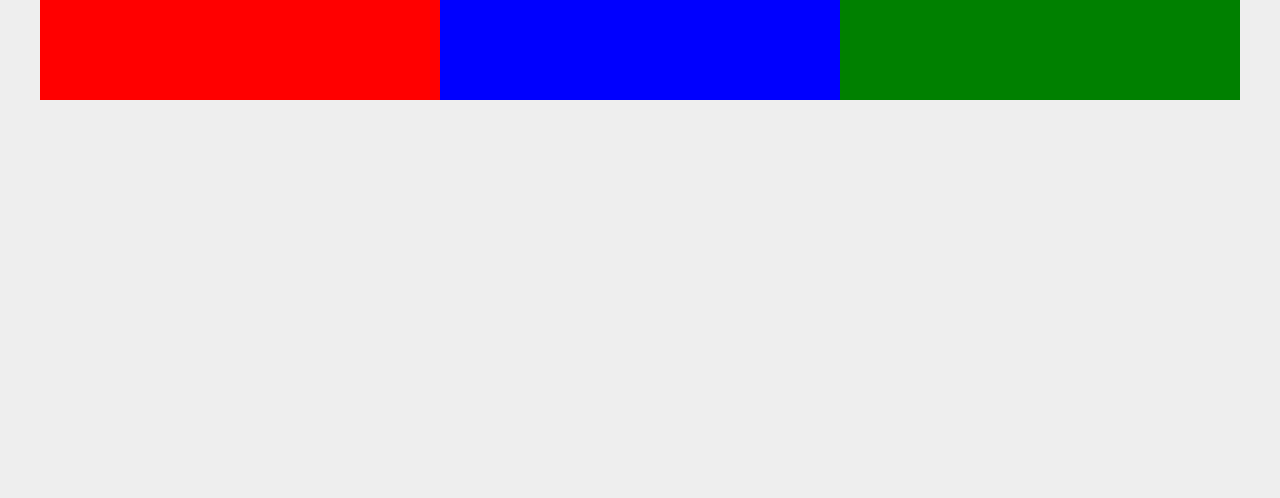
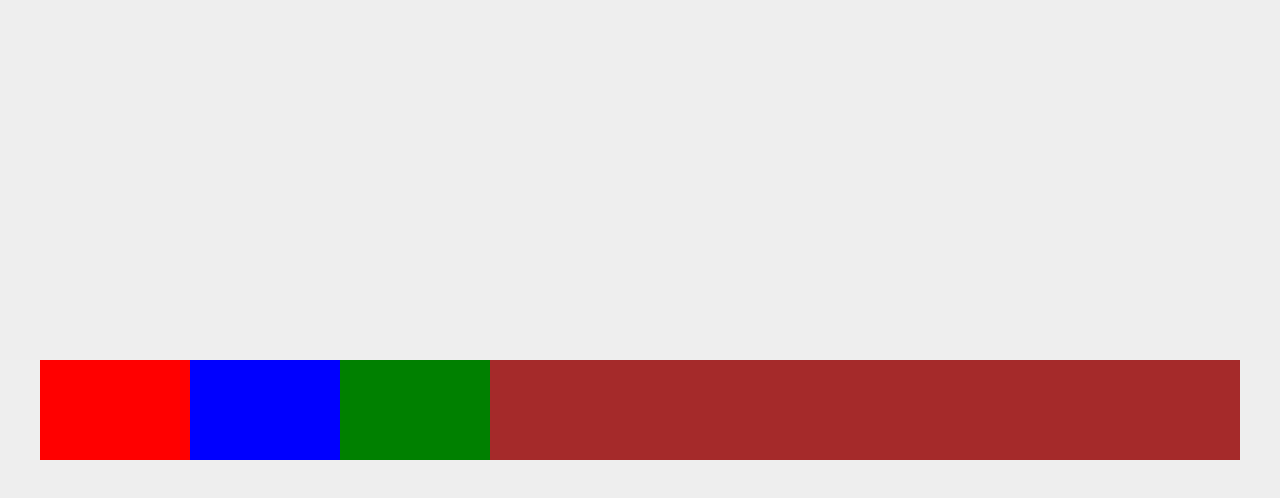
Before and after one commit to briansimiyuj/Flex-Box-Class, a plain HTML site: page index.html in a window 1280 px wide. Drawn offline with Linux system fonts and the light colour scheme.

Commit message:
Justify Content Start

```diff
--- a/style.css
+++ b/style.css
@@ -15,13 +15,15 @@ body{
 
 .flex-container{
     display: flex;
-    background-color: #fff;
+    background-color: brown;
     flex-wrap: wrap;
+    margin-top: 30%;
+    justify-content: start;
 }
 
 .box{
     height: 100px;
-    flex: 1 0 200px;
+    flex-basis: 150px;
 }
 
 .one{
```
